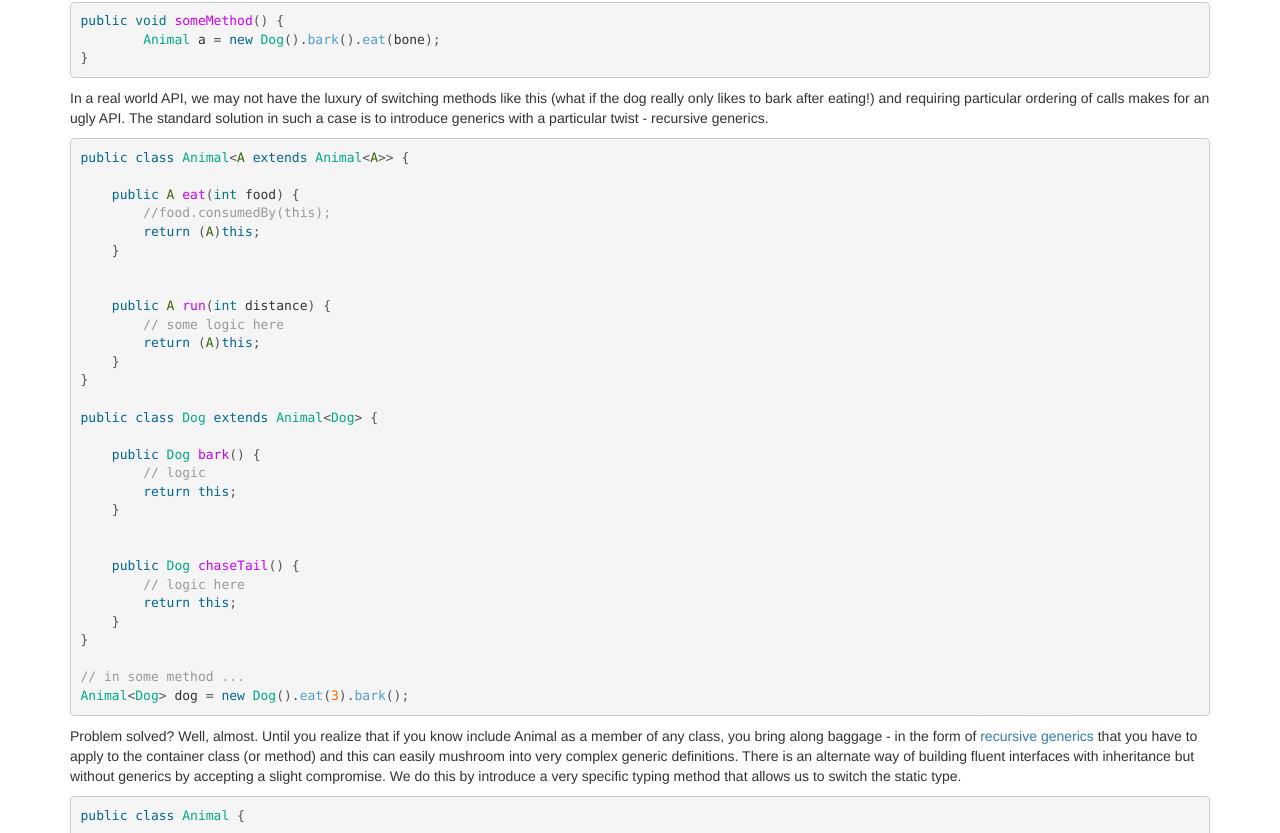
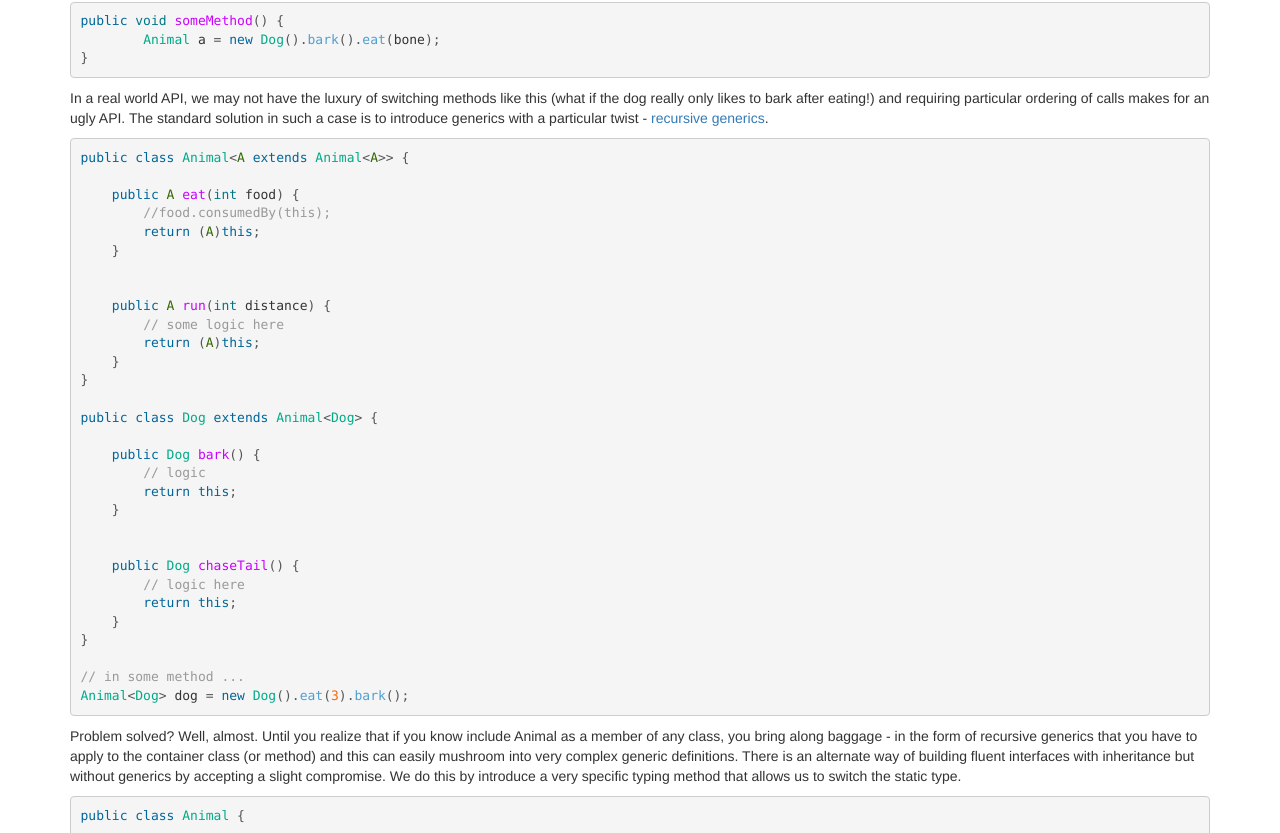
Before and after one commit to eclecticlogic/eclecticlogic.github.io, a Jekyll site: the page built from _posts/2016-12-31-fluent-interfaces-generics.md, in a window 1280 px wide and 1400 px high, scrolled down 1079 px. Shown: the part 170-1003 px from the top of the window. Built offline with Jekyll 4.4.1, drawn with Linux system fonts in a browser that asks for light colours; nearby versions of some CDN libraries; Markdown is read by kramdown in place of the engine named in the settings; comment, search, counter and statistics services are not loaded; some of the changed lines change nothing that is shown.

Commit message:
moved link

```diff
--- a/_posts/2016-12-31-fluent-interfaces-generics.md
+++ b/_posts/2016-12-31-fluent-interfaces-generics.md
@@ -81,7 +81,7 @@ public void someMethod() {
 
 {% endhighlight %}
 
-In a real world API, we may not have the luxury of switching methods like this (what if the dog really only likes to bark after eating!) and requiring particular ordering of calls makes for an ugly API. The standard solution in such a case is to introduce generics with a particular twist - recursive generics.
+In a real world API, we may not have the luxury of switching methods like this (what if the dog really only likes to bark after eating!) and requiring particular ordering of calls makes for an ugly API. The standard solution in such a case is to introduce generics with a particular twist - [recursive generics](http://stackoverflow.com/questions/26304527/recursive-generic-and-fluent-interface).
 
 
 {% highlight java %}
@@ -119,7 +119,7 @@ Animal<Dog> dog = new Dog().eat(3).bark();
 
 {% endhighlight %}
 
-Problem solved? Well, almost. Until you realize that if you know include Animal as a member of any class, you bring along baggage - in the form of [recursive generics](http://stackoverflow.com/questions/26304527/recursive-generic-and-fluent-interface) that you have to apply to the container class (or method) and this can easily mushroom into very complex generic definitions. There is an alternate way of building fluent interfaces with inheritance but without generics by accepting a slight compromise. We do this by introduce a very specific typing method that allows us to switch the static type.
+Problem solved? Well, almost. Until you realize that if you know include Animal as a member of any class, you bring along baggage - in the form of recursive generics that you have to apply to the container class (or method) and this can easily mushroom into very complex generic definitions. There is an alternate way of building fluent interfaces with inheritance but without generics by accepting a slight compromise. We do this by introduce a very specific typing method that allows us to switch the static type.
 
 {% highlight java %}
 
```
